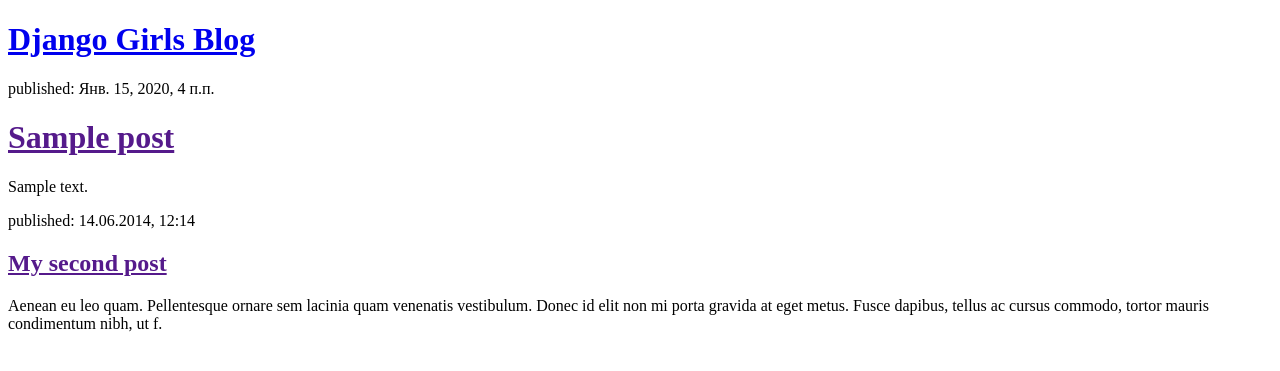
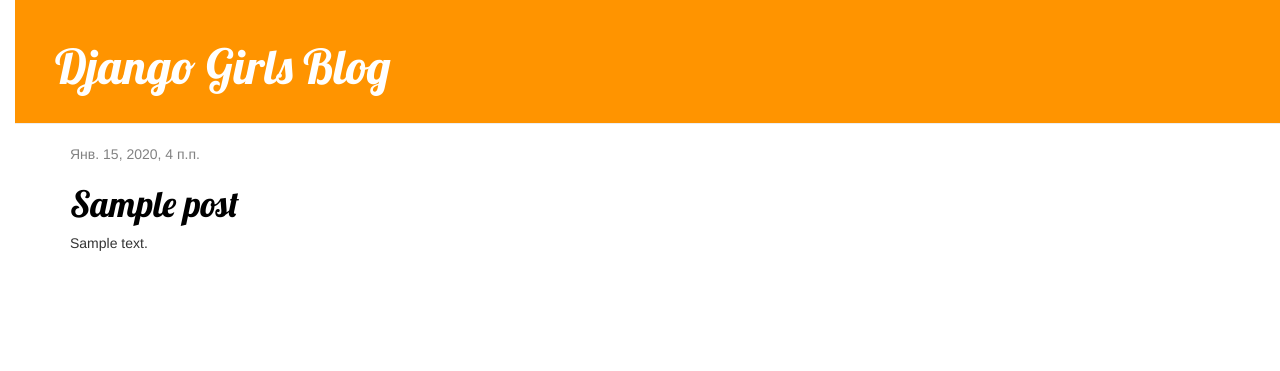
Before and after one commit to kylymbek1/my-first-blog, a Django app: page / in a window 1280 px wide. Shown: the top 371 px of the page. Run offline with Django 3.2, Linux system fonts and the light colour scheme; tables that the repository leaves empty hold one stand-in row (values such as "Sample post"); some libraries are stand-ins or nearby versions.

Commit message:
Added view and template for detailed blog post as well as CSS for the site.

```diff
--- /dev/null
+++ b/blog/static/css/blog.css
@@ -0,0 +1,57 @@
+body {
+    padding-left: 15px;
+}
+
+h1 a {
+    color: #FCA205;
+    font-family: 'Lobster';
+}
+
+.page-header {
+    background-color: #ff9400;
+    margin-top: 0;
+    padding: 20px 20px 20px 40px;
+}
+
+.page-header h1, .page-header h1 a, .page-header h1 a:visited, .page-header h1 a:active {
+    color: #ffffff;
+    font-size: 36pt;
+    text-decoration: none;
+}
+
+.content {
+    margin-left: 40px;
+}
+
+h1, h2, h3, h4 {
+    font-family: 'Lobster', cursive;
+}
+
+.date {
+    color: #828282;
+}
+
+.save {
+    float: right;
+}
+
+.post-form textarea, .post-form input {
+    width: 100%;
+}
+
+.top-menu, .top-menu:hover, .top-menu:visited {
+    color: #ffffff;
+    float: right;
+    font-size: 26pt;
+    margin-right: 20px;
+}
+
+.post {
+    margin-bottom: 70px;
+}
+
+.post h1 a, .post h1 a:visited {
+    color: #000000;
+}
+
+<a href="https://en.wikipedia.org/wiki/Django" class="external_link" id="link_to_wiki_page">
--- /dev/null
+++ b/blog/templates/blog/base.html
@@ -0,0 +1,28 @@
+{% load static %}
+
+<!DOCTYPE html>
+<html lang="en">
+<head>
+    <link rel="stylesheet" href="//maxcdn.bootstrapcdn.com/bootstrap/3.2.0/css/bootstrap.min.css">
+    <link rel="stylesheet" href="//maxcdn.bootstrapcdn.com/bootstrap/3.2.0/css/bootstrap-theme.min.css">
+    <link href="https://fonts.googleapis.com/css?family=Lobster&subset=latin,cyrillic" rel="stylesheet" type="text/css">
+    <link rel="stylesheet" href="{% static 'css/blog.css' %}">
+
+    <meta charset="UTF-8">
+    <meta name="viewport" content="width=device-width, initial-scale=1.0">
+    <title>Django Girls blog</title>
+</head>
+<body>
+    <div class="page-header">
+        <h1><a href="/">Django Girls Blog</a></h1>
+    </div>
+    <div class="content container">
+        <div class="row">
+            <div class="col-md-8">
+            {% block content %}
+            {% endblock %}
+            </div>
+        </div>
+    </div>
+</body>
+</html>
--- a/blog/templates/blog/post_list.html
+++ b/blog/templates/blog/post_list.html
@@ -1,27 +1,13 @@
-<!DOCTYPE html>
-<html lang="en">
-<head>
-    <meta charset="UTF-8">
-    <meta name="viewport" content="width=device-width, initial-scale=1.0">
-    <title>Django Girls blog</title>
-</head>
-<body>
-    <div>
-        <h1><a href="/">Django Girls Blog</a></h1>
-    </div>
+{% extends 'blog/base.html' %}
 
+{% block content %}
     {% for post in posts %}
-        <div>
-            <p>published: {{ post.published_date }}</p>
-            <h1><a href="">{{ post.title }}</a></h1>
+        <div class="post">
+            <div class="date">
+                {{ post.published_date }}
+            </div>
+            <h1><a href="{% url 'post_detail' pk=post.pk %}">{{ post.title }}</a></h1>
             <p>{{ post.text|linebreaksbr }}</p>
         </div>
     {% endfor %}
-
-    <div>
-        <p>published: 14.06.2014, 12:14</p>
-        <h2><a href="">My second post</a></h2>
-        <p>Aenean eu leo quam. Pellentesque ornare sem lacinia quam venenatis vestibulum. Donec id elit non mi porta gravida at eget metus. Fusce dapibus, tellus ac cursus commodo, tortor mauris condimentum nibh, ut f.</p>
-    </div>
-</body>
-</html>
+{% endblock %}
--- a/blog/urls.py
+++ b/blog/urls.py
@@ -3,4 +3,5 @@ from . import views
 
 urlpatterns = [
     path('', views.post_list, name='post_list'),
+    path('post/<int:pk>/', views.post_detail, name='post_detail'),
 ]
--- a/blog/views.py
+++ b/blog/views.py
@@ -1,7 +1,12 @@
-from django.shortcuts import render
+from django.shortcuts import render, get_object_or_404
 from django.utils import timezone
 from .models import Post
 
 def post_list(request):
     posts = Post.objects.filter(published_date__lte=timezone.now()).order_by('published_date')
     return render(request, 'blog/post_list.html', {'posts': posts})
+
+
+def post_detail(request, pk):
+    post = get_object_or_404(Post, pk=pk)
+    return render(request, 'blog/post_detail.html', {'post': post})
```
Also changed, not shown: blog/templates/blog/post_detail.html (added, +13 -0 lines).
